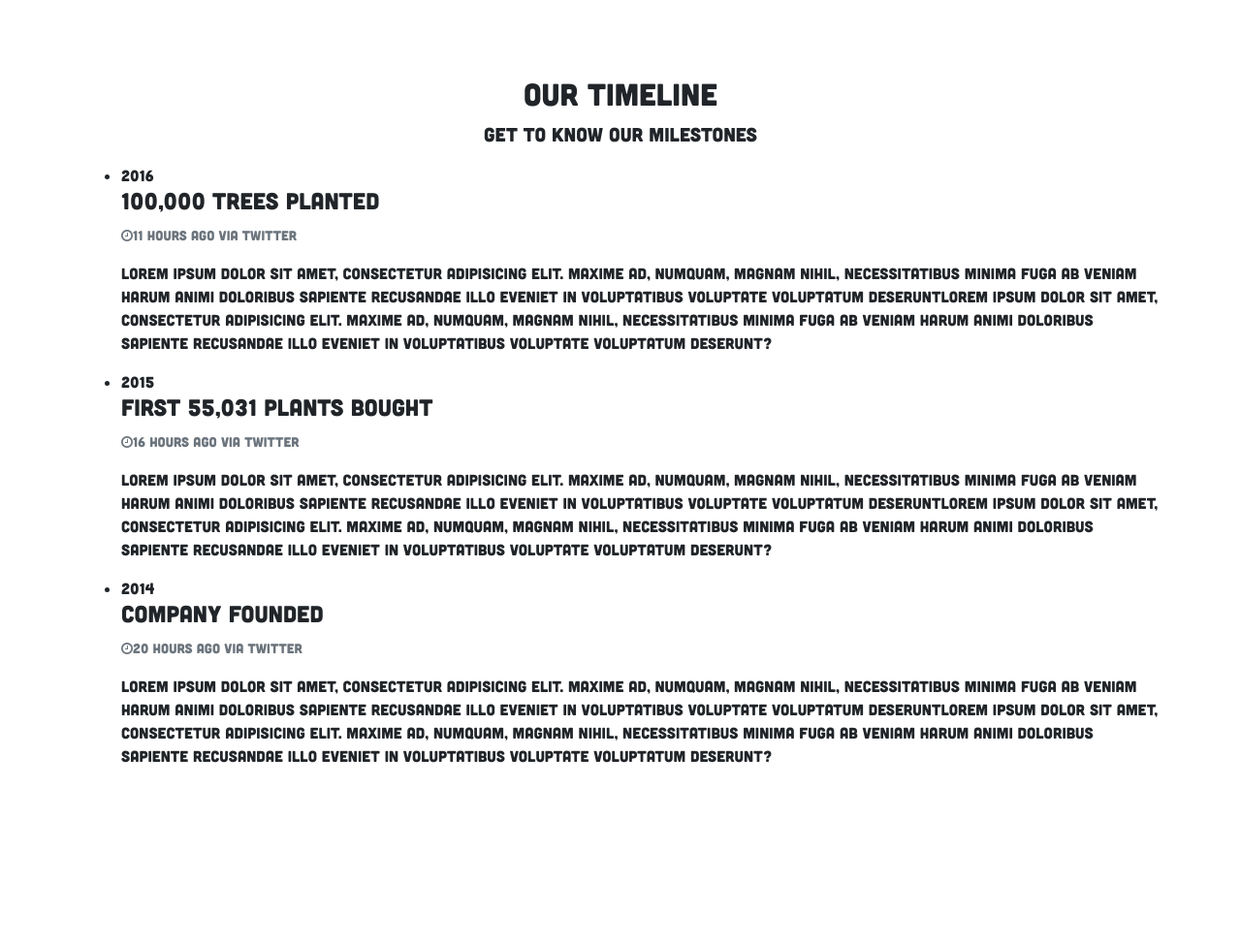
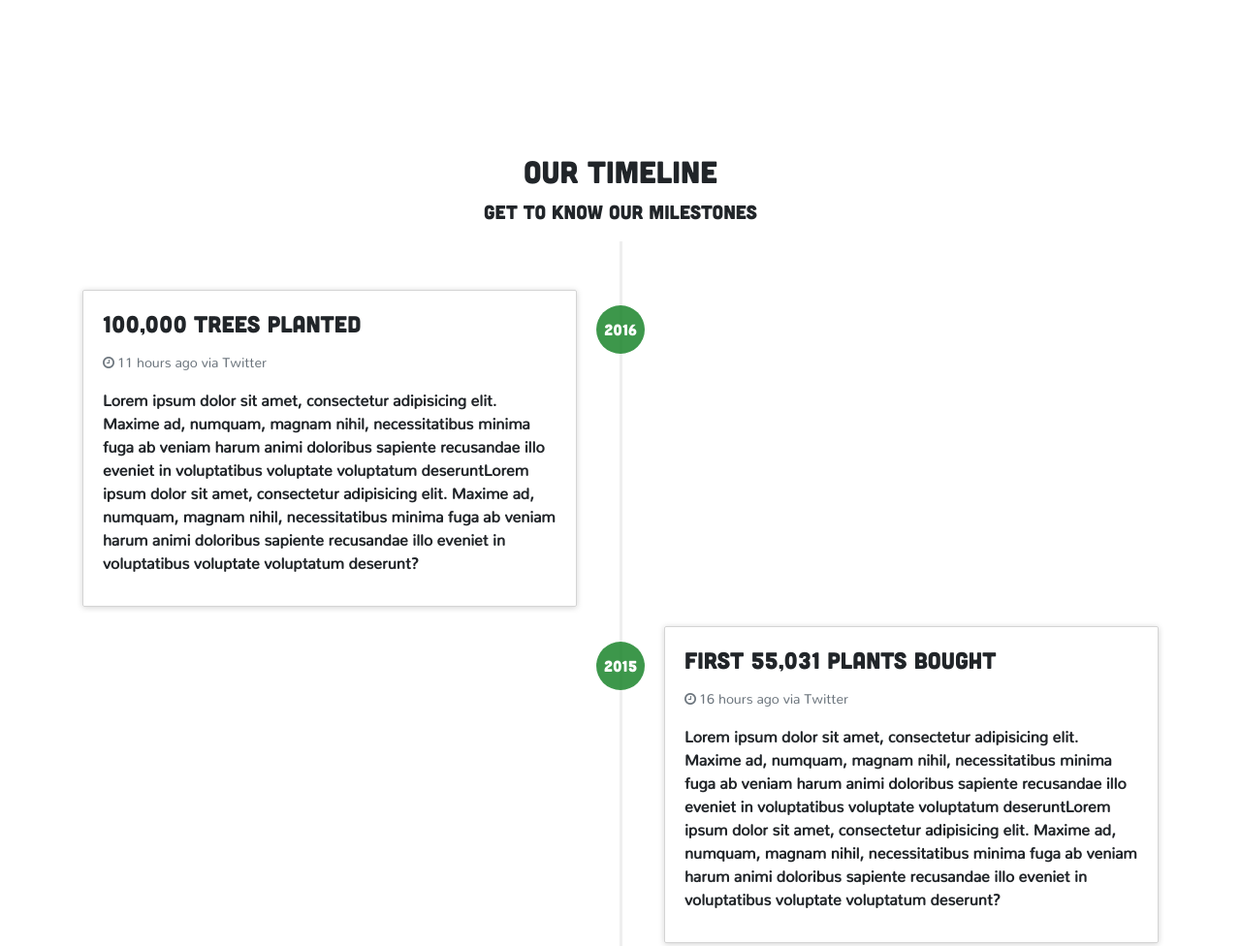
Before and after one commit to marb61a/one_tree, a plain HTML site: page index.html in a window 1280 px wide. Shown: the part 1349-2325 px from the top of the page at 97% size. Before the commit the page ends 2141 px from the top, so only its background shows below. Drawn offline with nearby package versions, Linux system fonts and the light colour scheme; a script that the page names is missing.

Commit message:
added timeline section styling

```diff
--- a/css/style.css
+++ b/css/style.css
@@ -5,6 +5,7 @@ body {
     font-family: 'Cubano-Regular';
     background: url('../img/pattern.jpg') center center;
 }
+
 
 /* FONT FACES */
 @font-face {
@@ -16,6 +17,7 @@ body {
     font-family: 'Nunito-Regular';
     src: local('Nunito-Regular.ttf'), url('Nunito-Regular.ttf') format('truetype');
 }
+
 
 /* SECTION COVER */
 #cover {
@@ -41,6 +43,7 @@ body {
     text-align: center;
 }
 
+
 /*NAVBAR*/
 .navbar-brand {
     font-family: 'Cubano-Regular';
@@ -64,6 +67,7 @@ body {
 .navbar-toggler {
     color: white;
 }
+
 
 /* SECTION FEATURES */
 .section-features {
@@ -103,3 +107,92 @@ body {
 .under-heading {
     text-align: center;
 }
+
+
+/* SECTION TIMELINE*/
+.section-timeline {
+    background-color: white;
+    padding-top: 5rem;
+}
+
+.timeline {
+    list-style: none;
+    padding: 20px 0 80px;
+    padding-top: 50px;
+    position: relative;
+}
+
+.timeline:before {
+    top: 0;
+    bottom: 0;
+    position: absolute;
+    content: " ";
+    width: 3px;
+    background-color: #eeeeee;
+    left: 50%;
+    margin-left: -1.5px;
+}
+
+.timeline > li {
+    margin-bottom: 20px;
+    position: relative;
+}
+
+.timeline > li:before,
+.timeline > li:after {
+    content: "";
+    display: table;
+}
+
+.timeline > li:after {
+    clear: both;
+}
+
+.timeline > li > .timeline-panel {
+    width: 50%;
+    float: left;
+    border: 1px solid #d4d4d4;
+    border-radius: 2px;
+    padding: 20px;
+    position: relative;
+    box-shadow: 0 1px 6px rgba(0, 0, 0, 0.175);
+}
+
+.timeline p {
+    font-family: "Nunito-Regular";
+    font-weight: 700;
+}
+
+.timeline > li:not(.timeline-inverted) {
+    padding-right: 90px;
+}
+
+.timeline > li.timeline-inverted {
+    padding-left: 90px;
+}
+
+.timeline > li > .timeline-badge {
+    font-size: 1rem !important;
+    color: #ffffff;
+    width: 50px;
+    height: 50px;
+    line-height: 50px;
+    text-align: center;
+    position: absolute;
+    top: 16px;
+    left: 50%;
+    margin-left: -25px;
+    background-color: rgba(19, 128, 36, 0.82);
+    border-top-right-radius: 50%;
+    border-top-left-radius: 50%;
+    border-bottom-right-radius: 50%;
+    border-bottom-left-radius: 50%;
+}
+
+.timeline > li.timeline-inverted > .timeline-panel {
+    float: right;
+}
+
+.fa.fa-clock-o {
+    padding-right: 3px;
+}
```
